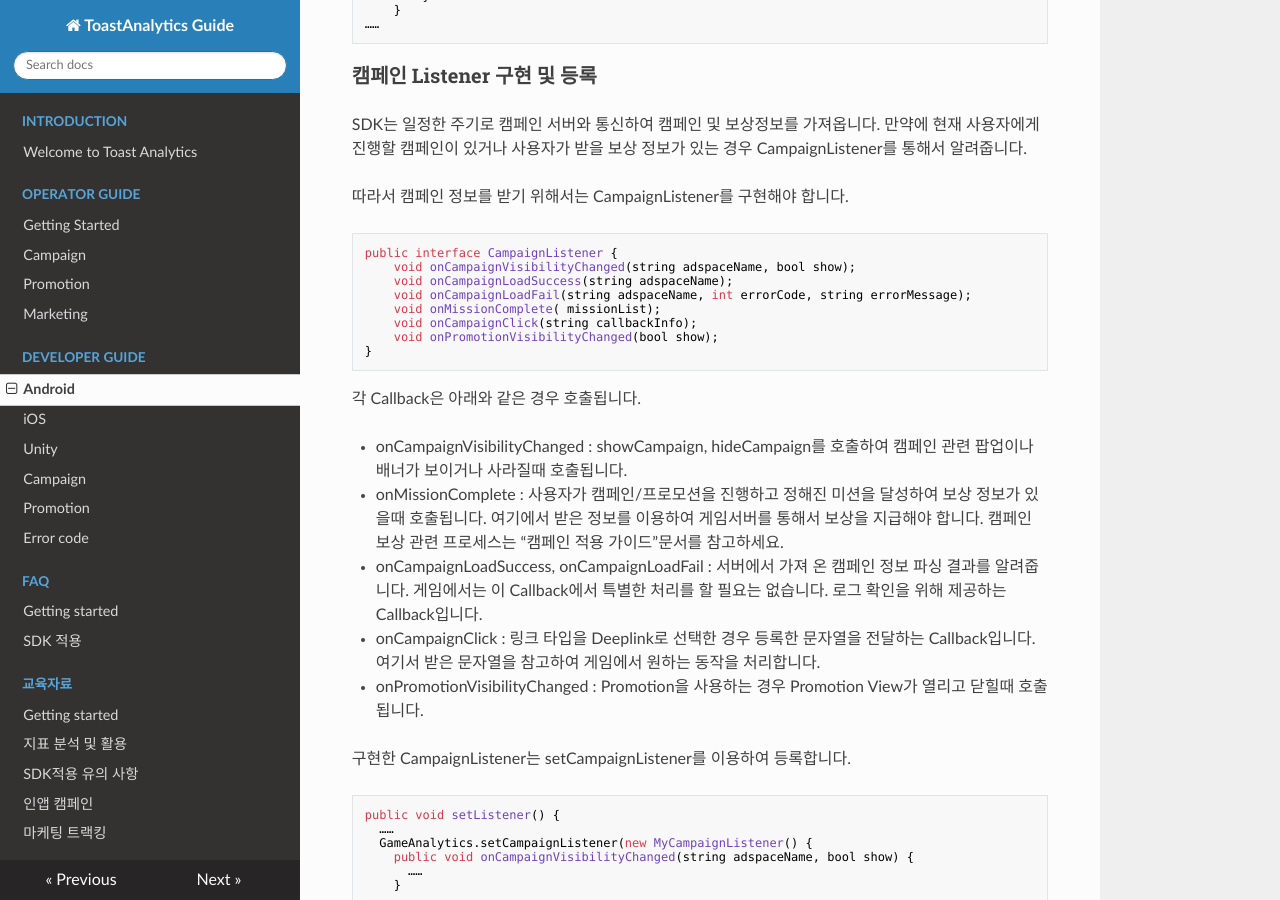
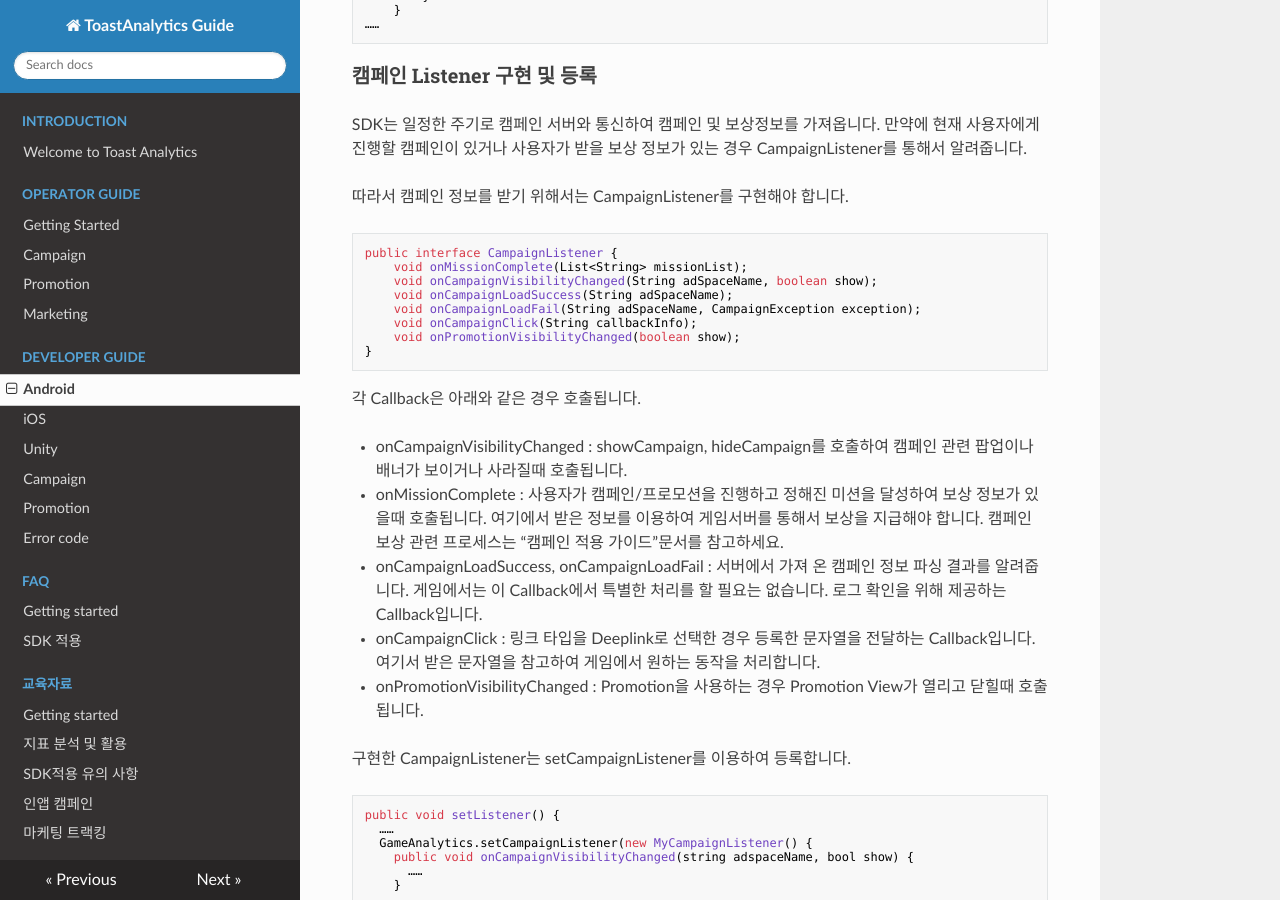
Before and after one commit to ToastAnalytics/ToastAnalytics, an MkDocs documentation site: the page built from docs/Developer/4. Android Developer Guide.md, in a window 1280 px wide and 900 px high, scrolled down 14185 px. Built offline with MkDocs 1.6.1, drawn with Linux system fonts in a browser that asks for light colours; nearby versions of some CDN libraries; old or Windows-style settings are respelled for this version of MkDocs.

Commit message:
Update 4. Android Developer Guide.md

````diff
--- a/docs/Developer/4. Android Developer Guide.md
+++ b/docs/Developer/4. Android Developer Guide.md
@@ -499,15 +499,14 @@
 
 ```java
 public interface CampaignListener {
-    void onCampaignVisibilityChanged(string adspaceName, bool show);
-    void onCampaignLoadSuccess(string adspaceName);
-    void onCampaignLoadFail(string adspaceName, int errorCode, string errorMessage);
-    void onMissionComplete( missionList);
-    void onCampaignClick(string callbackInfo);
-    void onPromotionVisibilityChanged(bool show);
+    void onMissionComplete(List<String> missionList);
+	void onCampaignVisibilityChanged(String adSpaceName, boolean show);
+	void onCampaignLoadSuccess(String adSpaceName);
+	void onCampaignLoadFail(String adSpaceName, CampaignException exception);
+    void onCampaignClick(String callbackInfo);
+    void onPromotionVisibilityChanged(boolean show);
 }
 ```
-
 
 각 Callback은 아래와 같은 경우 호출됩니다.
 
````
